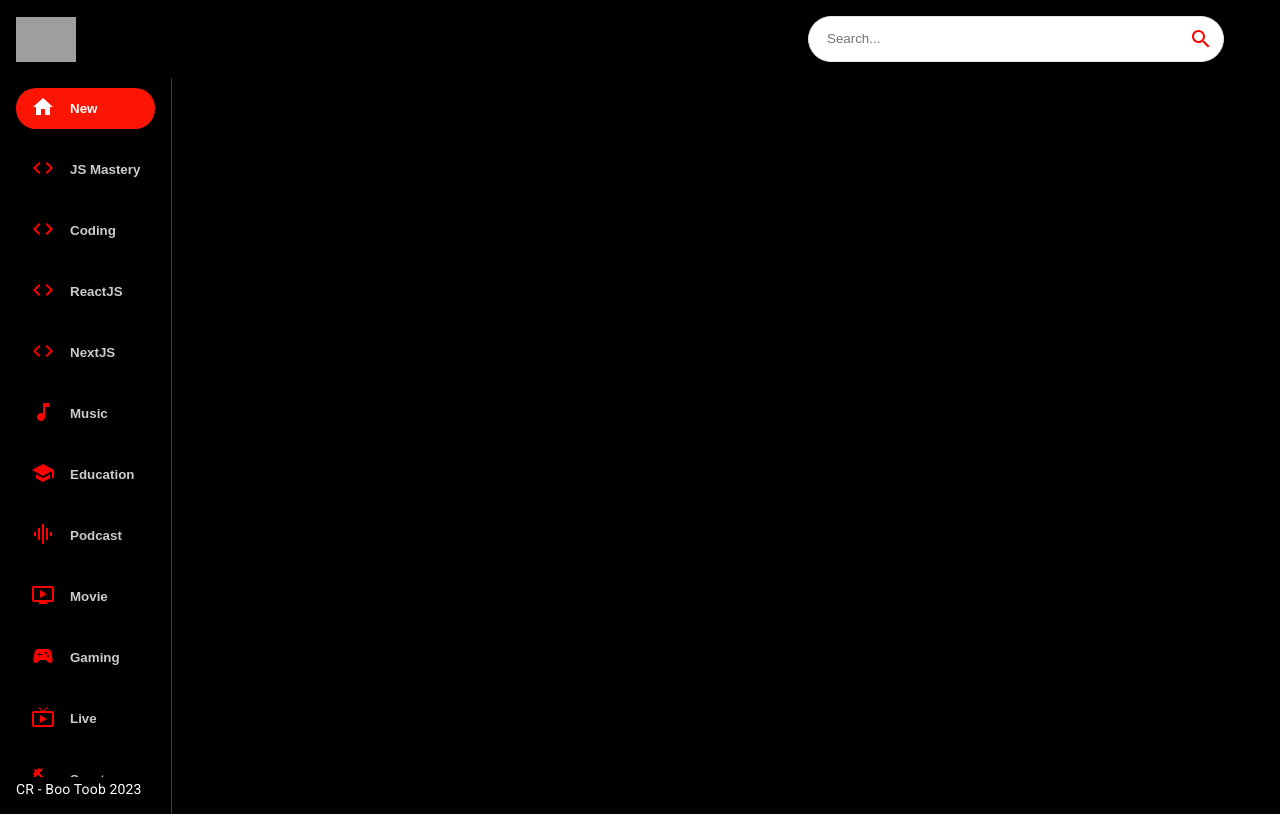
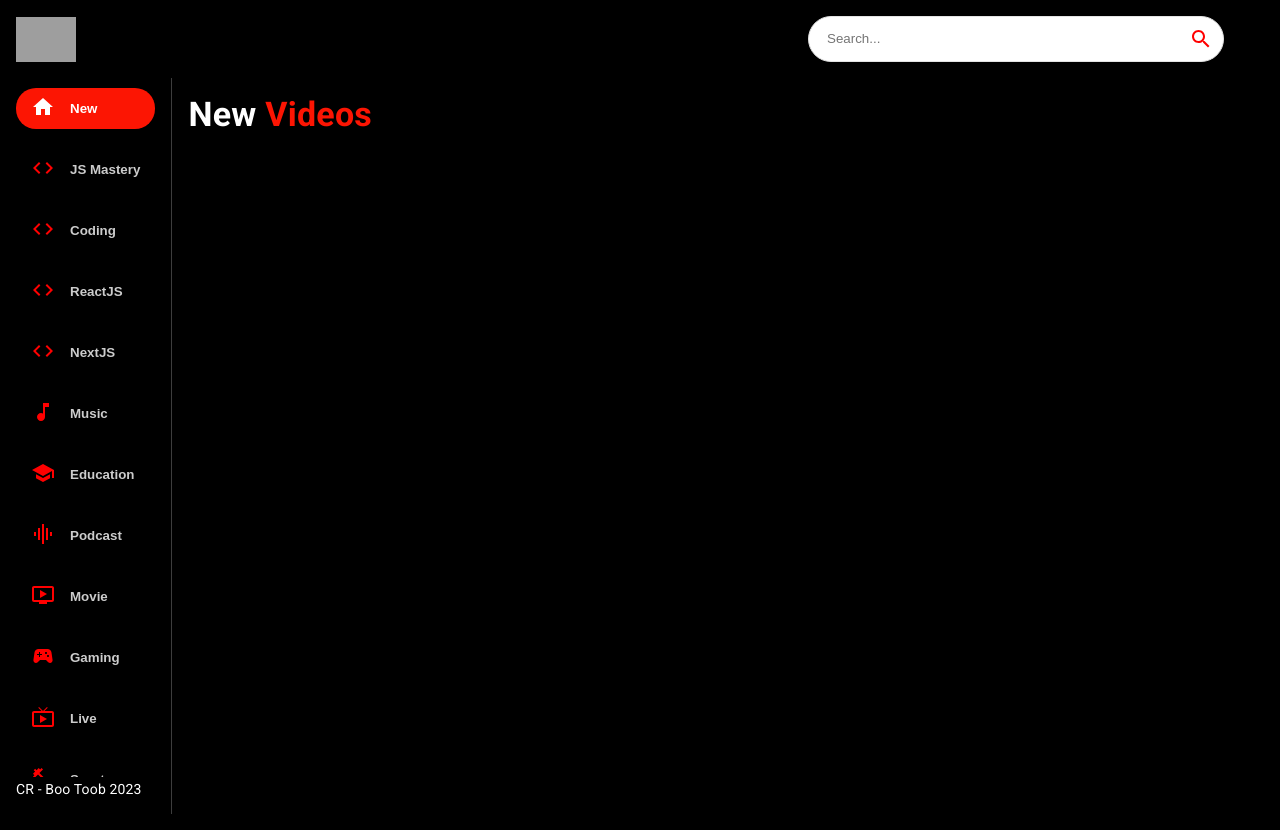
Before and after one commit to digimori/YoutubeClone, a React (Create React App) app: page / in a window 1280 px wide. Built offline with nearby package versions, Linux system fonts and the light colour scheme; grey boxes are pictures that could not be loaded.

Commit message:
feat: Videos component file added - Not yet populated. Imported into Feed component.

```diff
--- a/src/components/Feed.jsx
+++ b/src/components/Feed.jsx
@@ -2,7 +2,7 @@
 import { Box, Stack, Typography } from "@mui/material";
 
 import { Directions } from '@mui/icons-material';
-import Sidebar from "./Sidebar";
+import { Sidebar, Videos } from './';
 
 const Feed = () => {
   return (
@@ -13,6 +13,18 @@
                       variant="body2"
                       sx={{ mt:1/5, color: '#fff'}}>CR - Boo Toob 2023</Typography>
       </Box>
+
+      <Box p={2} sx={{ overflowY: 'auto', height: '90vh', flex: 2 }}>
+        <Typography variant="h4" fontWeight="bold" mb={2} sx={{ color: '#fff' }}>
+         New <span style={{ color: '#fc1503' }}>Videos</span>
+        </Typography>
+        <Videos />
+
+
+      </Box>
+
+
+
     </Stack>
   )
 }
--- /dev/null
+++ b/src/components/Videos.jsx
@@ -0,0 +1,9 @@
+import React from 'react'
+
+const Videos = () => {
+  return (
+    <div>Videos</div>
+  )
+}
+
+export default Videos
--- a/src/components/index.js
+++ b/src/components/index.js
@@ -5,3 +5,4 @@
 export { default as VideoDetail } from './VideoDetail';
 export { default as SearchBar } from './SearchBar';
 export { default as Sidebar } from './Sidebar';
+export { default as Videos } from './Videos';
```
